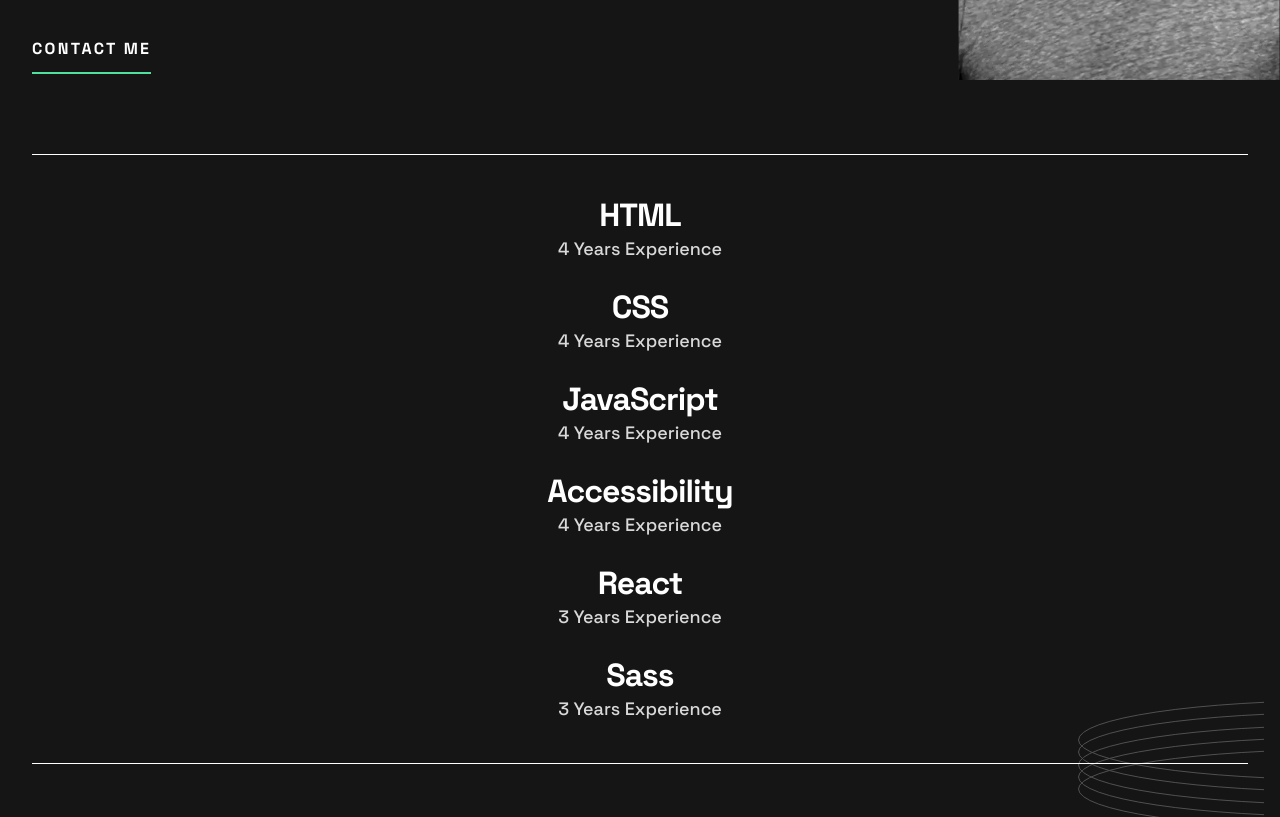
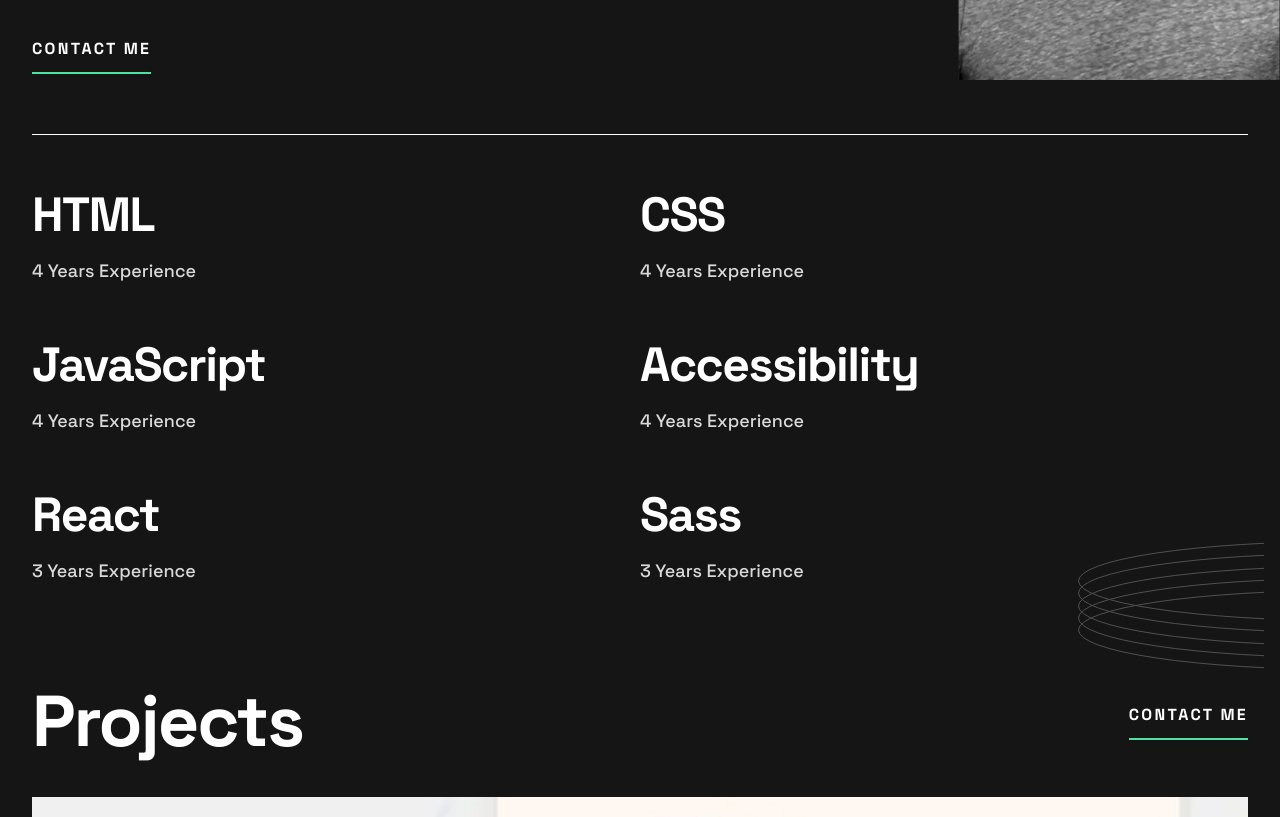
Before and after one commit to johnnygerard/FEM-Single-page-developer-portfolio, an Angular app: page / in a window 1280 px wide. Shown: the part 520-1337 px from the top of the page. Built offline with nearby package versions, Linux system fonts and the light colour scheme.

Commit message:
feat: skills section

```diff
--- a/src/app/app.component.scss
+++ b/src/app/app.component.scss
@@ -221,6 +221,12 @@
 }
 
 @media (min-width: $tablet-breakpoint) {
+  %heading-l {
+    font-size: 48px;
+    line-height: 56px;
+    letter-spacing: -1.5px;
+  }
+
   %body {
     font-size: 18px;
     line-height: 28px;
@@ -270,4 +276,22 @@
       display: inline;
     }
   }
+
+  .skills {
+    margin: 60px 0 100px;
+    grid-template-columns: 1fr 1fr;
+    grid-template-rows: repeat(3, 1fr);
+    gap: 52px 0;
+    padding: 52px 0 0;
+    border-bottom: none;
+
+    &-name {
+      text-align: left;
+    }
+
+    &-year {
+      text-align: left;
+      margin-top: 14px;
+    }
+  }
 }
```
